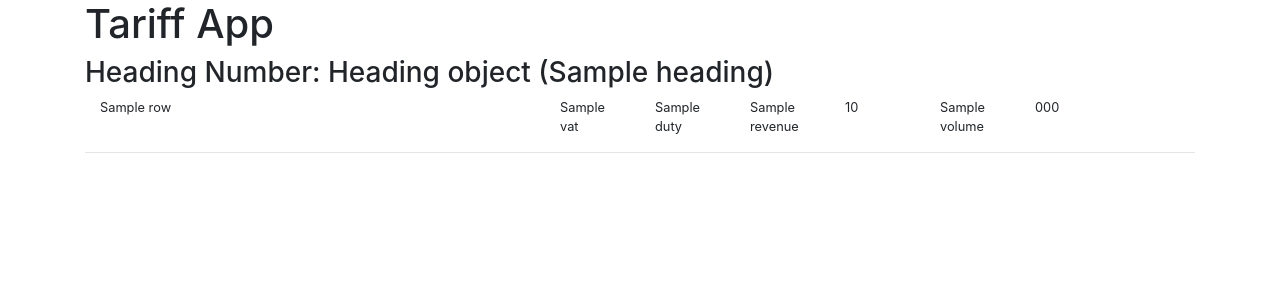
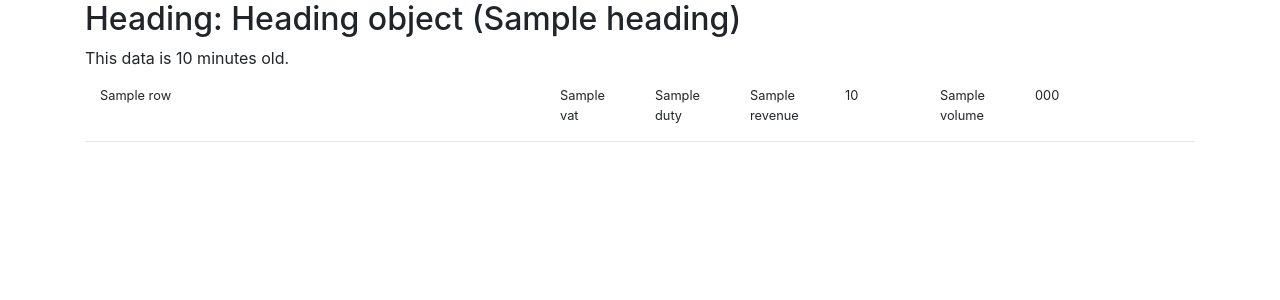
Before and after one commit to peterhoward42/plain-django-boiler-plate, a Django app: template dit/tariffs/templates/tariffs/landingpage.html in a window 1280 px wide. Shown: the top 300 px of the page. Run offline with Django 3.2, Linux system fonts and the light colour scheme; tables that the repository leaves empty hold one stand-in row (values such as "Sample post"); the template is opened without the code that fills it: values that come from a table or form of the project are taken from there, most other values are stand-ins (such as "Sample title", 1, 10 or a date in 2020); some libraries are stand-ins or nearby versions.

Commit message:
Show age of data

```diff
--- a/dit/tariffs/templates/tariffs/components/chapter_number_title_block.html
+++ b/dit/tariffs/templates/tariffs/components/chapter_number_title_block.html
@@ -1 +1,8 @@
-<h3>Heading Number: {{heading}}</h3>
+<div>
+    <h2>
+        Heading: {{heading}}
+    </h2>
+    <p>
+        This data is {{minutes_old}} minutes old.
+    </p>
+</div>
--- a/dit/tariffs/templates/tariffs/components/product_table.html
+++ b/dit/tariffs/templates/tariffs/components/product_table.html
@@ -23,7 +23,7 @@
     <div class="col-1">
         {{row.volume}}
     </div>
-    <div class="col-2"> {# Reserve 2/12 of the row for the code #}
+    <div class="col-2 pre"> {# Reserve 2/12 of the row for the code #}
         {{row.code}}
     </div>
 </div>
--- a/dit/tariffs/templates/tariffs/landingpage.html
+++ b/dit/tariffs/templates/tariffs/landingpage.html
@@ -2,7 +2,7 @@
 
 {% block main %}
 
-{% include "./components/chapter_number_title_block.html" with heading=heading only %}
+{% include "./components/chapter_number_title_block.html" %}
 {% include "./components/product_table.html" with rows=rows only%}
 
 {% endblock %}
--- a/dit/tariffs/templates/tariffs/standardpage.html
+++ b/dit/tariffs/templates/tariffs/standardpage.html
@@ -3,8 +3,6 @@
 {% block content %}
 
 <div class="container">
-    <h1>Tariff App</h1>
-
     {% block main %}
     <p>should be extended [main]</p>
     {% endblock %}
--- a/dit/tariffs/views.py
+++ b/dit/tariffs/views.py
@@ -23,7 +23,6 @@ def index(request, heading, reload=''):
         heading_loader = GovUKLoader(heading=heading)
         heading_loader.load_heading_from_govuk_api_call()
 
-    # view_model_dict = ViewModel.make_static_example(heading)
     view_model_dict = ViewModel.make_from_heading_data_in_db(heading)
 
     template = loader.get_template("tariffs/landingpage.html")
```
Also changed, not shown: dit/tariffs/view_model.py (+15 -1 lines).
